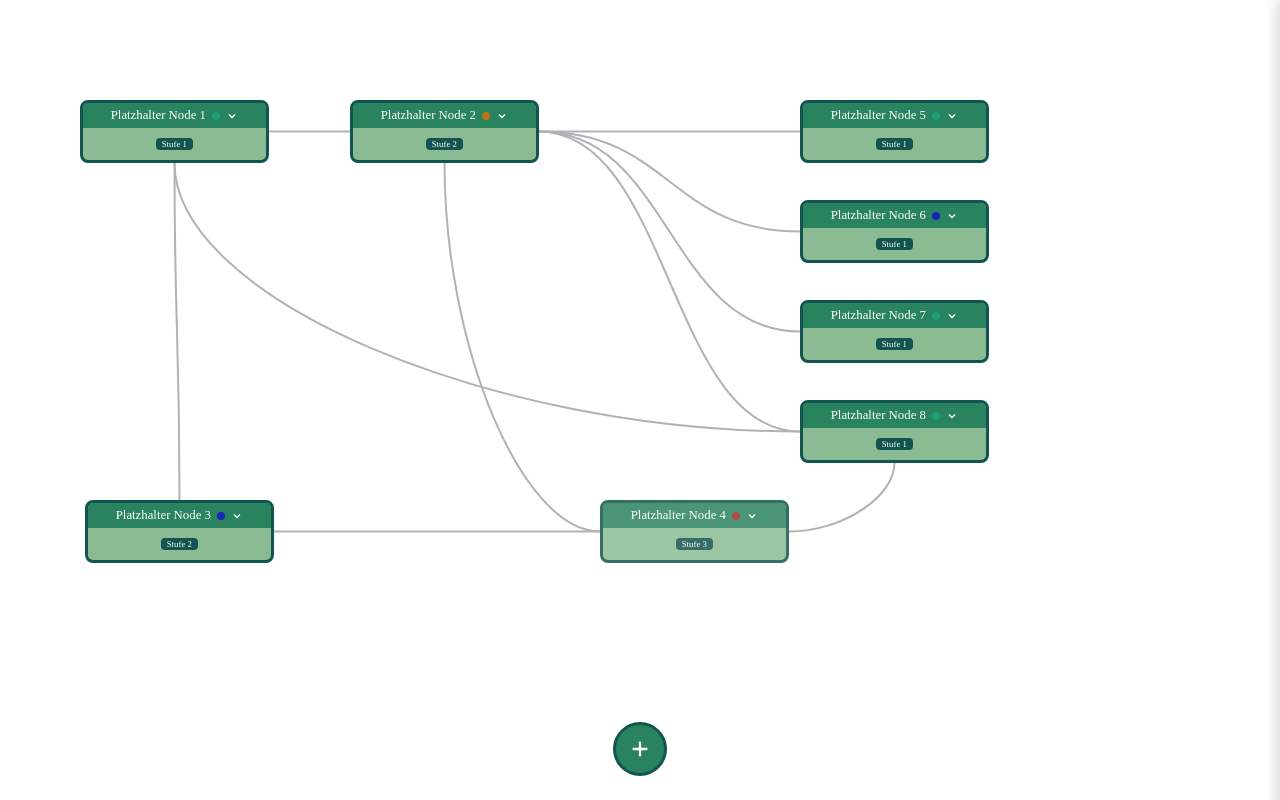
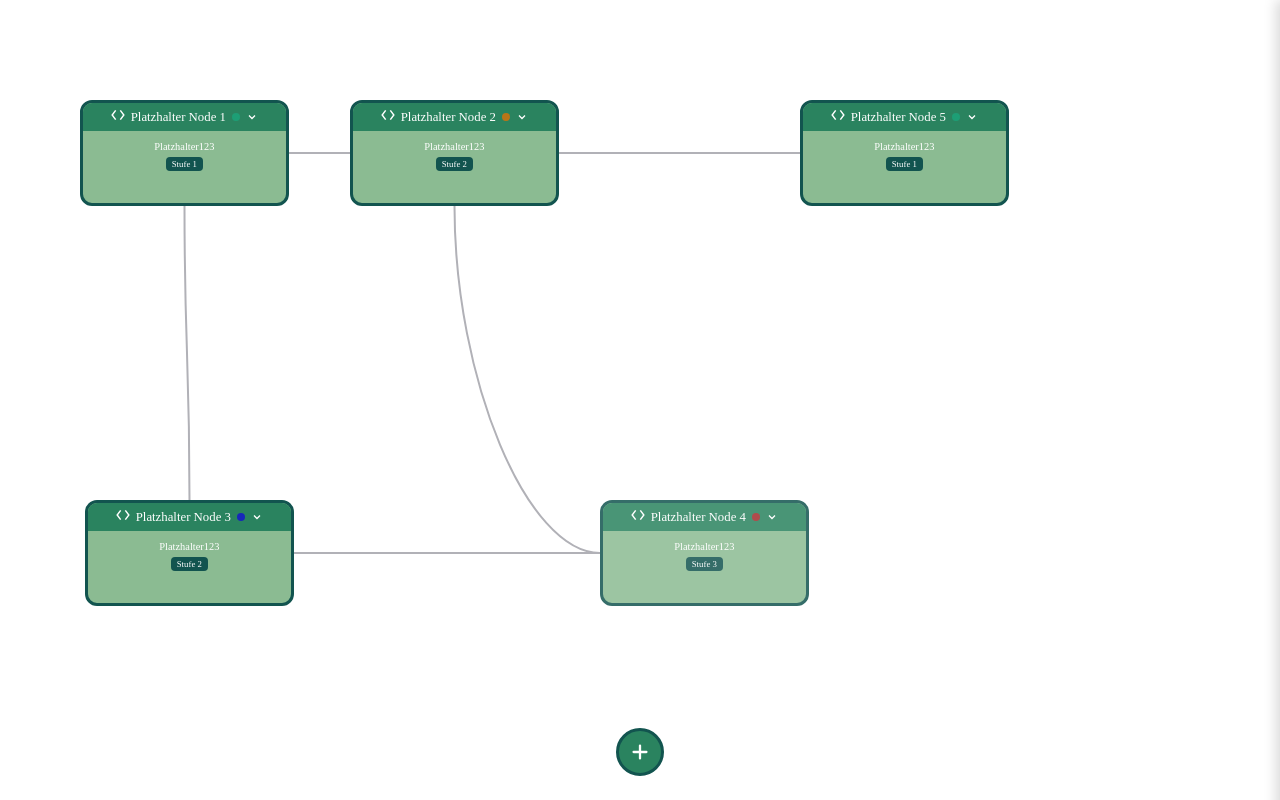
Before and after one commit to OrangeJuicy69/DarkPurpleNote, a React (Vite) app: page / in a window 1280 px wide. Built offline with nearby package versions, Linux system fonts and the light colour scheme.

Commit message:
symbole neben title, kurztext unter title, new-node system

```diff
--- a/src/basicnode.css
+++ b/src/basicnode.css
@@ -4,13 +4,13 @@
   background-color: #8BBB92;
   border: 3px solid #12544F;
   text-align: center;
-  border-radius: 1vh;
+  border-radius: 1.5vh;
   cursor: grab;
   overflow: hidden;
   user-select: none;
 
-  --pad-x: 16px;
-  --pad-y: 10px;
+  --pad-x: 26px;
+  --pad-y: 4vh;
   padding: var(--pad-y) var(--pad-x);
   min-width: 120px;
   max-width: 160px;
@@ -83,7 +83,7 @@
   background-color: #12544F;
   color: #fff;
   border-radius: 4px;
-  padding: 1px 6px;
+  padding: 2px 6px;
 }
 
 .node-detail-wrapper {
@@ -228,7 +228,7 @@ li {
 }
 
 .node-div.selected {
-     box-shadow: 0 0 0 3px #2A835F;
+  box-shadow: 0 0 0 3px #2A835F;
 }
 
 .connections-layer {
@@ -257,3 +257,41 @@ li {
 .node-div.locked {
   opacity: 0.85;
 }
+
+.node-icon svg {
+  width: 14px;
+  height: 14px;
+  flex-shrink: 0;
+}
+
+.node-bs {
+  color: #fff;
+  margin: 5px;
+}
+
+.new-node-container {
+  flex-direction: column;
+  align-items: center;
+  gap: 8px;
+}
+
+.new-node-wrapper {
+  position: relative;
+  margin-top: 88vh;
+  gap: 5px;
+}
+
+button {
+  color: rgb(255, 255, 255);
+  background-color: #8BBB92;
+  cursor: pointer;
+  border-style: solid;
+  border-color: #0d3d3a;
+  border-radius: 5px;
+
+}
+
+button:hover {
+  background-color: #0d3d3a;
+  color: #fff;
+}
--- a/src/data.json
+++ b/src/data.json
@@ -2,7 +2,9 @@
   {
     "id": "n1",
     "title": "Platzhalter Node 1",
+    "kategorie": "coding",
     "stufe": 1,
+    "shortver":"Platzhalter123",
     "voraussetzungen": [],
     "ziel": "Platzhaltertext für Ziel.",
     "deliverable": "Platzhaltertext für Deliverable.",
@@ -17,7 +19,9 @@
   {
     "id": "n2",
     "title": "Platzhalter Node 2",
+    "kategorie": "coding",
     "stufe": 2,
+    "shortver":"Platzhalter123",
     "voraussetzungen": ["n1"],
     "ziel": "Platzhaltertext für Ziel.",
     "deliverable": "Platzhaltertext für Deliverable.",
@@ -34,7 +38,9 @@
   {
     "id": "n3",
     "title": "Platzhalter Node 3",
+    "kategorie": "coding",
     "stufe": 2,
+    "shortver":"Platzhalter123",
     "voraussetzungen": ["n1"],
     "ziel": "Platzhaltertext für Ziel.",
     "deliverable": "Platzhaltertext für Deliverable.",
@@ -51,7 +57,9 @@
   {
     "id": "n4",
     "title": "Platzhalter Node 4",
+    "kategorie": "coding",
     "stufe": 3,
+    "shortver":"Platzhalter123",
     "voraussetzungen": ["n2", "n3"],
     "ziel": "Platzhaltertext für Ziel.",
     "deliverable": "Platzhaltertext für Deliverable.",
@@ -70,7 +78,9 @@
   {
     "id": "n5",
     "title": "Platzhalter Node 5",
+    "kategorie": "coding",
     "stufe": 1,
+    "shortver":"Platzhalter123",
     "voraussetzungen": [],
     "ziel": "Platzhaltertext für Ziel.",
     "deliverable": "Platzhaltertext für Deliverable.",
@@ -83,59 +93,7 @@
     "anschluss": [
       { "zu": "n2", "meineSeite": 1, "andereSeite": 2 }
     ]
-  },
+  }
 
-  {
-    "id": "n6",
-    "title": "Platzhalter Node 6",
-    "stufe": 1,
-    "voraussetzungen": [],
-    "ziel": "Platzhaltertext für Ziel.",
-    "deliverable": "Platzhaltertext für Deliverable.",
-    "abnahme": ["Platzhalter Kriterium 1", "Platzhalter Kriterium 2"],
-    "nachweis": { "commit": "", "datum": "" },
-    "status": "in Arbeit",
-    "reflexion": "Platzhaltertext für Reflexion.",
-    "bildungsplan": "e",
-    "position": { "x": 800, "y": 200 },
-    "anschluss": [
-      { "zu": "n2", "meineSeite": 1, "andereSeite": 2 }
-    ]
-  },
 
-  {
-    "id": "n7",
-    "title": "Platzhalter Node 7",
-    "stufe": 1,
-    "voraussetzungen": [],
-    "ziel": "Platzhaltertext für Ziel.",
-    "deliverable": "Platzhaltertext für Deliverable.",
-    "abnahme": ["Platzhalter Kriterium 1", "Platzhalter Kriterium 2"],
-    "nachweis": { "commit": "", "datum": "" },
-    "status": "abgenommen",
-    "reflexion": "Platzhaltertext für Reflexion.",
-    "bildungsplan": "e",
-    "position": { "x": 800, "y": 300 },
-    "anschluss": [
-      { "zu": "n2", "meineSeite": 1, "andereSeite": 2 }
-    ]
-  },
-  {
-    "id": "n8",
-    "title": "Platzhalter Node 8",
-    "stufe": 1,
-    "voraussetzungen": [],
-    "ziel": "Platzhaltertext für Ziel.",
-    "deliverable": "Platzhaltertext für Deliverable.",
-    "abnahme": ["Platzhalter Kriterium 1", "Platzhalter Kriterium 2"],
-    "nachweis": { "commit": "", "datum": "" },
-    "status": "abgenommen",
-    "reflexion": "Platzhaltertext für Reflexion.",
-    "bildungsplan": "e",
-    "position": { "x": 800, "y": 400 },
-    "anschluss": [
-      { "zu": "n2", "meineSeite": 1, "andereSeite": 2 },
-      { "zu": "n1", "meineSeite": 1, "andereSeite": 4 }
-    ]
-  }
 ]
--- a/src/index.css
+++ b/src/index.css
@@ -11,6 +11,7 @@
     --text: #9ca3af;
     --text-h: #f3f4f6;
     --bg: #16171d;
+    --bg-outer: #0f1011;
     --border: #fefeff69;
 
 
--- a/src/newnode.jsx
+++ b/src/newnode.jsx
@@ -1,12 +1,24 @@
-import './basicnode.css'
+import { useState } from "react";
+import "./basicnode.css";
 
 export const NewNode = () => {
-    function handleClick() {
-        alert('In bearbeitung')
-    }
+  const [open, setOpen] = useState(false);
+  const [selected, setSelected] = useState(null);
+
+  const options = ["Start Node", "Node", "End Node"];
+
+  const handleClick = () => {
+    setOpen((prev) => !prev);
+  };
+
+  const handleSelect = (option) => {
+    setSelected(option);
+    setOpen(false);
+  };
 
   return (
-        <div id='new-node' onClick={handleClick}>
+    <div className="new-node-container">
+      <button id="new-node" onClick={handleClick}>
         <svg
           viewBox="0 0 24 24"
           fill="none"
@@ -16,6 +28,17 @@ export const NewNode = () => {
         >
           <path d="M12 5v14M5 12h14" />
         </svg>
+      </button>
+
+      {open && (
+        <div className="new-node-wrapper">
+          {options.map((option) => (
+            <button key={option} onClick={() => handleSelect(option)}>
+              {option}
+            </button>
+          ))}
         </div>
-    )
-}
+      )}
+    </div>
+  );
+};
--- a/src/node.jsx
+++ b/src/node.jsx
@@ -7,7 +7,26 @@ const statusColors = {
   'in Arbeit': '#1727ba',
   abgenommen: '#1D9E75',
 };
-
+const categoryIcons = {
+  coding: (
+    <svg viewBox="0 0 24 24" fill="none" stroke="currentColor" strokeWidth="2.5">
+      <path d="M8 4L2 12l6 8M16 4l6 8-6 8" />
+    </svg>
+  ),
+  ui: (
+    <svg viewBox="0 0 24 24" fill="none" stroke="currentColor" strokeWidth="2.5">
+      <rect x="3" y="4" width="18" height="16" rx="2" />
+      <path d="M3 9h18" />
+    </svg>
+  ),
+  server: (
+    <svg viewBox="0 0 24 24" fill="none" stroke="currentColor" strokeWidth="2.5">
+      <rect x="4" y="3" width="16" height="6" rx="1" />
+      <rect x="4" y="15" width="16" height="6" rx="1" />
+      <path d="M8 6h.01M8 18h.01" />
+    </svg>
+  ),
+};
 const DRAG_THRESHOLD = 4;
 
 export const Node = ({ data, isSelected, onMove, onSelect, onResize }) => {
@@ -92,6 +111,7 @@ export const Node = ({ data, isSelected, onMove, onSelect, onResize }) => {
             onClick={handleBodyClick}
         >
             <div className="node-pad">
+                <span className="node-icon">{categoryIcons[data.kategorie]}</span>
                 <span>{data.title}</span>
                 <div className="node-status-dot" style={{ backgroundColor: statusColors[data.status] }} />
                 <svg
@@ -108,6 +128,7 @@ export const Node = ({ data, isSelected, onMove, onSelect, onResize }) => {
 
             {!isOpen && (
                 <div className="node-basic">
+                    <div className='node-bs'>{data.shortver}</div>
                     <div className="node-stufe-badge">Stufe {data.stufe}</div>
                 </div>
             )}
```
Also changed, not shown: 1 other file (tests, documents, lock files or other folders). Lines whose indentation alone changed are shown as unchanged.
